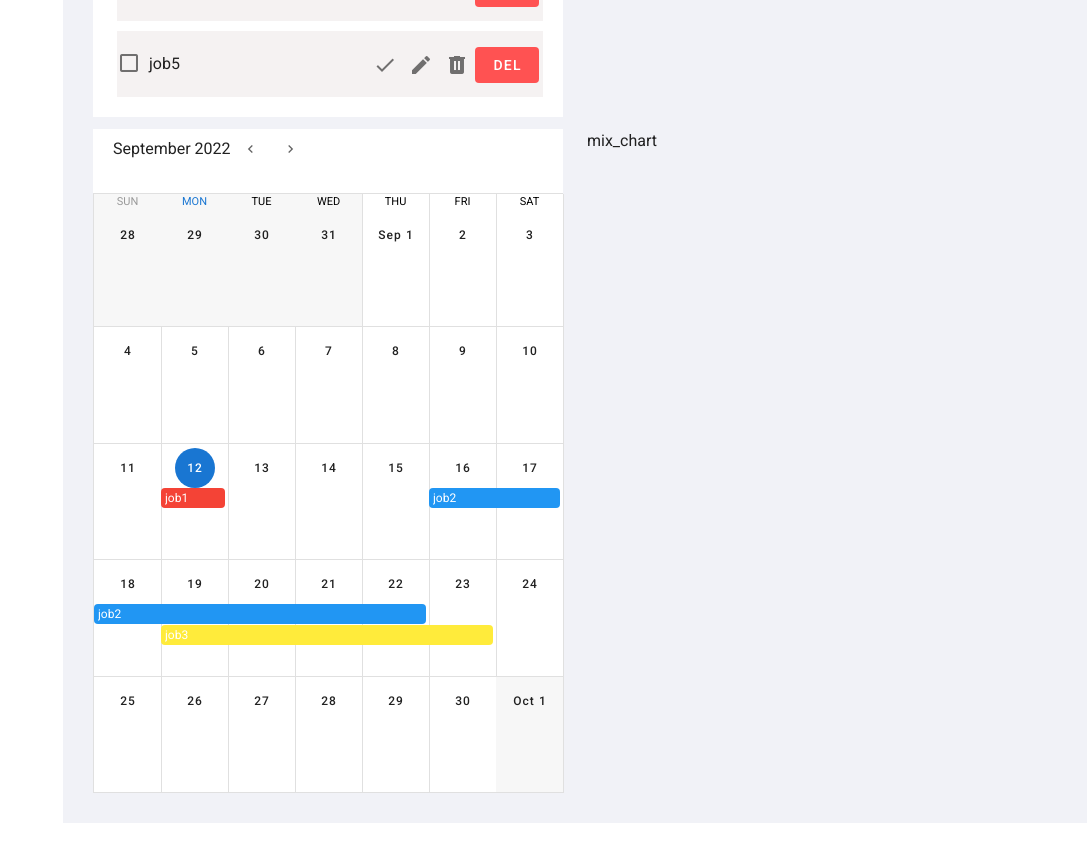
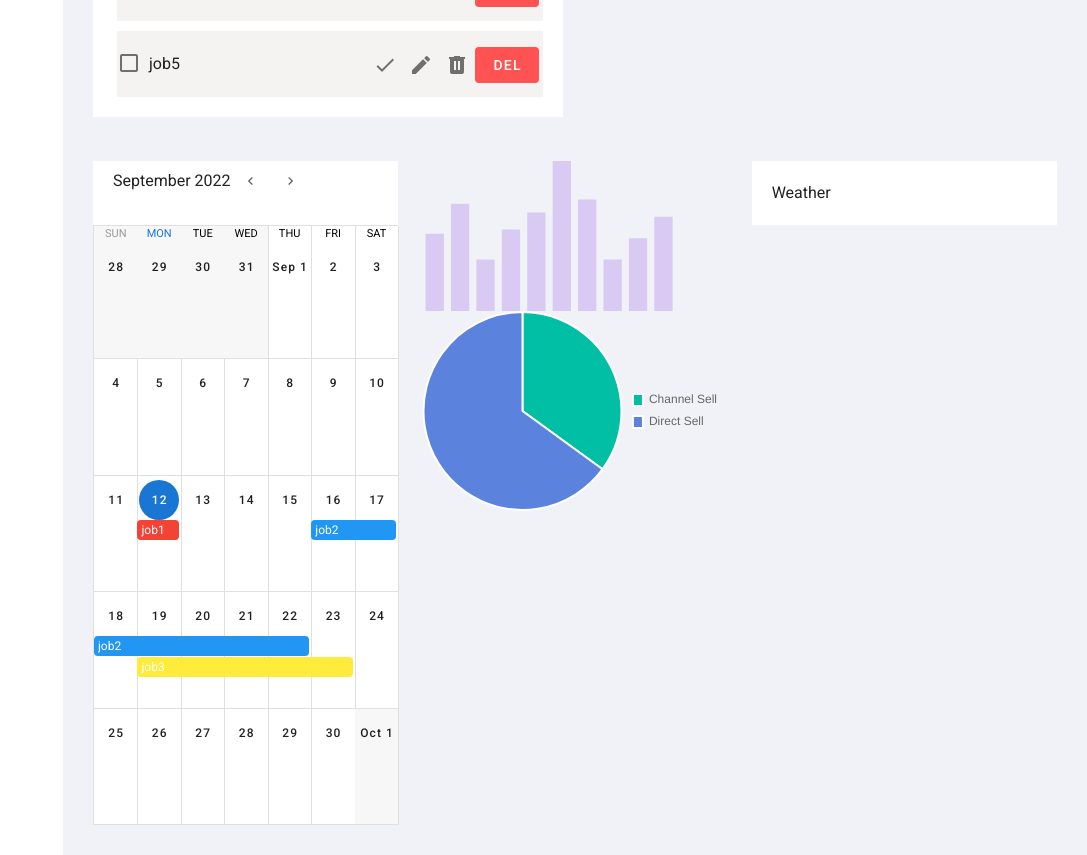
Before and after one commit to thaole30/VueAdmin, a Vue app: page /but/buttonhome in a window 1280 px wide. Shown: the part 1767-2622 px from the top of the page, without its empty margins (193-1280 px from the left). Before the commit the page ends 2590 px from the top, so only its background shows below. Built offline with nearby package versions, Linux system fonts and the light colour scheme.

Commit message:
done mixed chart

```diff
--- a/src/views/HomeView/Bonus/BonusHome.vue
+++ b/src/views/HomeView/Bonus/BonusHome.vue
@@ -1,8 +1,9 @@
 <template>
-  <div class="bonus-home">
+  <div class="bonus-home mt-8">
     <v-row>
-      <v-col cols="12" md="6"> <Calendar /> </v-col>
-      <v-col cols="12" md="6"> <MixedChart /> </v-col>
+      <v-col cols="12" md="4"> <Calendar /> </v-col>
+      <v-col cols="12" md="4"> <MixedChart /> </v-col>
+      <v-col cols="12" md="4"> <Weather /> </v-col>
     </v-row>
   </div>
 </template>
@@ -10,9 +11,10 @@
 <script>
 import Calendar from "./Calendar.vue";
 import MixedChart from "./MixedChart.vue";
+import Weather from "./Weather.vue";
 export default {
   name: "BonusHome",
-  components: { Calendar, MixedChart },
+  components: { Calendar, MixedChart, Weather },
 };
 </script>
 
--- /dev/null
+++ b/src/views/HomeView/Bonus/BottomPieChart.vue
@@ -0,0 +1,90 @@
+<template>
+  <Pie
+    :chart-options="chartOptions"
+    :chart-data="chartData"
+    :chart-id="chartId"
+    :dataset-id-key="datasetIdKey"
+    :plugins="plugins"
+    :css-classes="cssClasses"
+    :styles="styles"
+    :width="width"
+    :height="height"
+  />
+</template>
+
+<script>
+import { Pie } from "vue-chartjs/legacy";
+
+import {
+  Chart as ChartJS,
+  Title,
+  Tooltip,
+  Legend,
+  ArcElement,
+  CategoryScale,
+} from "chart.js";
+
+ChartJS.register(Title, Tooltip, Legend, ArcElement, CategoryScale);
+
+export default {
+  name: "BottomPieChart",
+  components: {
+    Pie,
+  },
+  props: {
+    chartId: {
+      type: String,
+      default: "pie-chart",
+    },
+    datasetIdKey: {
+      type: String,
+      default: "label",
+    },
+    width: {
+      type: Number,
+      default: 200,
+    },
+    height: {
+      type: Number,
+      default: 200,
+    },
+    cssClasses: {
+      default: "",
+      type: String,
+    },
+    styles: {
+      type: Object,
+      default: () => {},
+    },
+    plugins: {
+      type: Array,
+      default: () => [],
+    },
+  },
+  data() {
+    return {
+      chartData: {
+        labels: ["Channel Sell", "Direct Sell"],
+        datasets: [
+          {
+            backgroundColor: ["#00BFA5", "#5B83DE"],
+            data: [35, 65],
+          },
+        ],
+      },
+      chartOptions: {
+        responsive: true,
+        maintainAspectRatio: false,
+        plugins: {
+          legend: {
+            position: "right",
+            labels: {
+              boxWidth: 10,
+            },
+          },
+        },
+      },
+    };
+  },
+};
+</script>
--- a/src/views/HomeView/Bonus/MixedChart.vue
+++ b/src/views/HomeView/Bonus/MixedChart.vue
@@ -1,10 +1,22 @@
 <template>
-  <div class="mixed_chart">mix_chart</div>
+  <div class="mix-chart-container">
+    <v-row no-gutters>
+      <v-col cols="12">
+        <TopBarChart />
+      </v-col>
+      <v-col cols="12">
+        <BottomPieChart />
+      </v-col>
+    </v-row>
+  </div>
 </template>
 
 <script>
+import TopBarChart from "./TopBarChart.vue";
+import BottomPieChart from "./BottomPieChart.vue";
 export default {
   name: "MixedChart",
+  components: { TopBarChart, BottomPieChart },
 };
 </script>
 
--- /dev/null
+++ b/src/views/HomeView/Bonus/TopBarChart.vue
@@ -0,0 +1,130 @@
+<template>
+  <div class="bar-cart">
+    <Bar
+      :chart-options="chartOptions"
+      :chart-data="chartData"
+      :chart-id="chartId"
+      :dataset-id-key="datasetIdKey"
+      :plugins="plugins"
+      :css-classes="cssClasses"
+      :styles="styles"
+      :width="width"
+      :height="height"
+    />
+  </div>
+</template>
+
+<script>
+import { Bar } from "vue-chartjs/legacy";
+
+import {
+  Chart as ChartJS,
+  Title,
+  Tooltip,
+  Legend,
+  BarElement,
+  CategoryScale,
+  LinearScale,
+} from "chart.js";
+
+ChartJS.register(
+  Title,
+  Tooltip,
+  Legend,
+  BarElement,
+  CategoryScale,
+  LinearScale
+);
+
+export default {
+  name: "TopBarChart",
+  components: {
+    Bar,
+  },
+  props: {
+    chartId: {
+      type: String,
+      default: "bar-chart",
+    },
+    datasetIdKey: {
+      type: String,
+      default: "label",
+    },
+    width: {
+      type: Number,
+      default: 400,
+    },
+    height: {
+      type: Number,
+      default: 150,
+    },
+    cssClasses: {
+      default: "",
+      type: String,
+    },
+    styles: {
+      type: Object,
+      default: () => {},
+    },
+    plugins: {
+      type: Array,
+      default: () => [],
+    },
+  },
+  data() {
+    return {
+      chartData: {
+        labels: [
+          "January",
+          "February",
+          "March",
+          "April",
+          "May",
+          "June",
+          "July",
+          "August",
+          "September",
+          "October",
+          "November",
+          "December",
+        ],
+        datasets: [
+          {
+            label: "Data One",
+            backgroundColor: "#D8CAF3",
+            data: [18, 25, 12, 19, 23, 35, 26, 12, 17, 22],
+          },
+        ],
+      },
+      chartOptions: {
+        responsive: true,
+        maintainAspectRatio: false,
+
+        scales: {
+          x: {
+            grid: {
+              drawBorder: false,
+              display: false,
+            },
+            display: false,
+          },
+          y: {
+            grid: {
+              display: false,
+
+              drawBorder: false,
+            },
+            display: false,
+          },
+        },
+
+        plugins: {
+          legend: {
+            display: false,
+          },
+        },
+      },
+    };
+  },
+};
+</script>
--- /dev/null
+++ b/src/views/HomeView/Bonus/Weather.vue
@@ -0,0 +1,16 @@
+<template>
+  <div class="live-chat">Weather</div>
+</template>
+
+<script>
+export default {
+  name: "Weather",
+};
+</script>
+
+<style lang="scss" scoped>
+.live-chat {
+  background-color: #fff;
+  padding: 1.25em;
+}
+</style>
```
